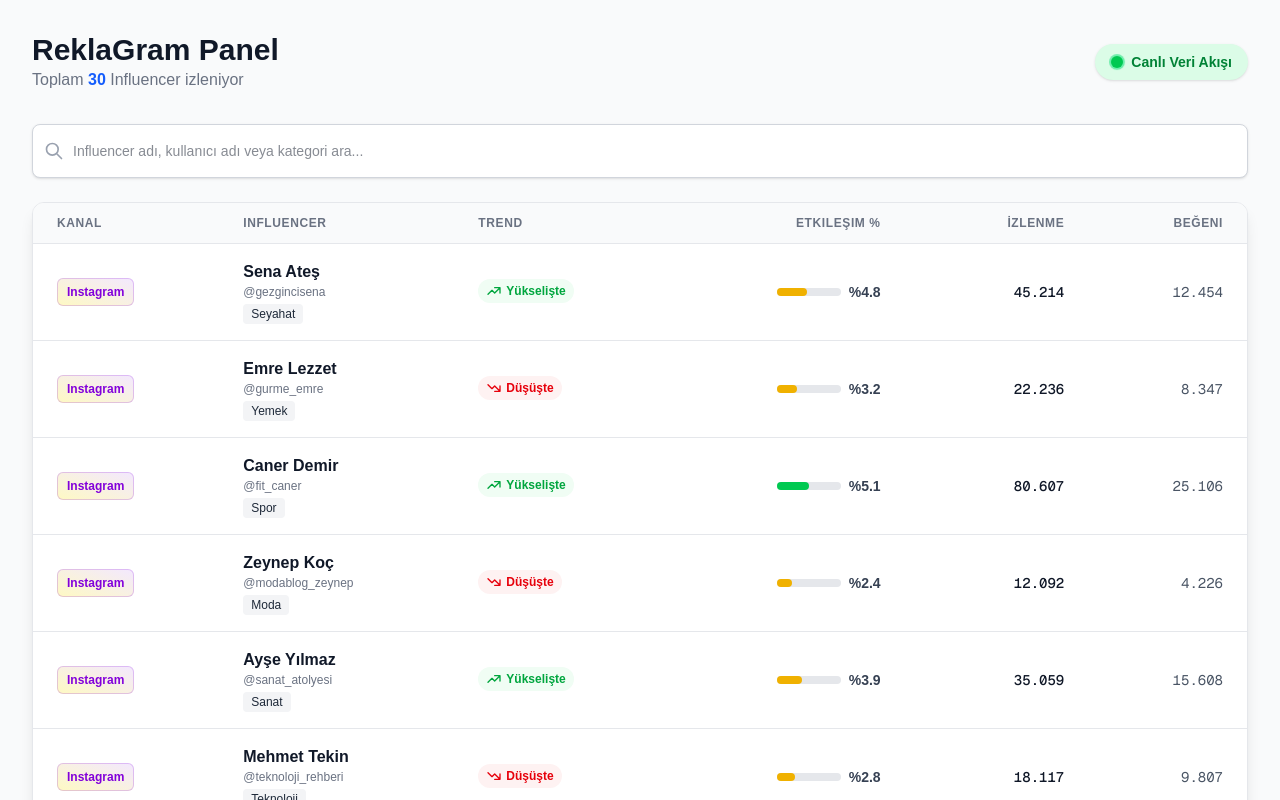
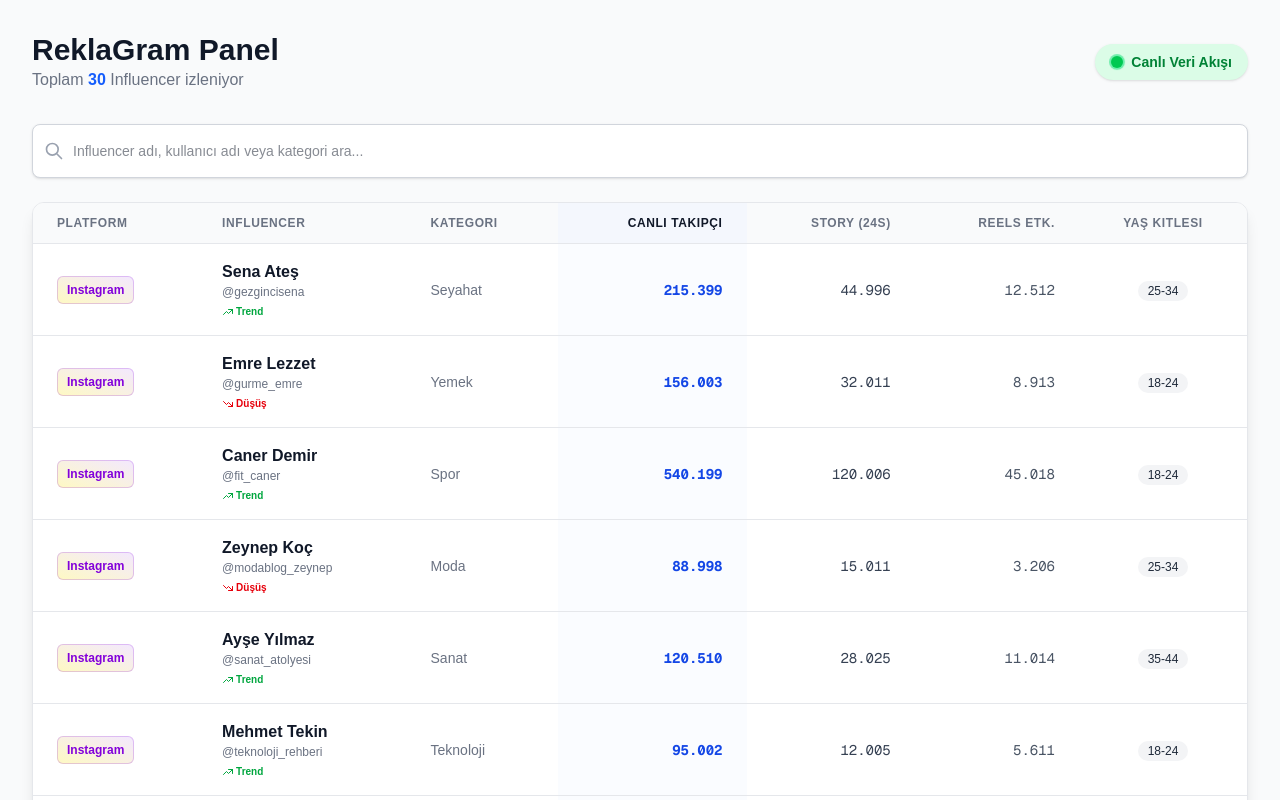
Before and after one commit to eneskizilca/reklagram-app, a Next.js app in the folder frontend/: page /dashboard in a window 1280 px wide. Shown: the top 800 px of the page. Built offline with nearby package versions, Linux system fonts and the light colour scheme.

Commit message:
Dashboard güncellemesi: Canlı Takipçi, Story, Reels verileri ve Yaş Kitlesi eklendi

```diff
--- a/frontend/src/app/dashboard/page.tsx
+++ b/frontend/src/app/dashboard/page.tsx
@@ -1,7 +1,6 @@
 'use client';
 
 import { useState, useEffect } from 'react';
-// Import yolunu senin düzelttiğin gibi göreceli yol yapıyoruz:
 import { MOCK_DATA, fluctuateData, MockInfluencer } from '../../data/mockData';
 
 export default function DashboardPage() {
@@ -12,7 +11,7 @@ export default function DashboardPage() {
   useEffect(() => {
     const interval = setInterval(() => {
       setInfluencers((currentData) => fluctuateData(currentData));
-    }, 2500);
+    }, 2500); // 2.5 saniyede bir güncelle
 
     return () => clearInterval(interval);
   }, []);
@@ -63,16 +62,19 @@ export default function DashboardPage() {
       </div>
 
       {/* Tablo */}
-      <div className="overflow-hidden rounded-xl border border-gray-200 bg-white shadow-lg">
+      <div className="overflow-x-auto rounded-xl border border-gray-200 bg-white shadow-lg">
         <table className="min-w-full divide-y divide-gray-200">
           <thead className="bg-gray-50">
             <tr>
-              <th className="px-6 py-3 text-left text-xs font-bold uppercase tracking-wider text-gray-500">Kanal</th>
+              <th className="px-6 py-3 text-left text-xs font-bold uppercase tracking-wider text-gray-500">Platform</th>
               <th className="px-6 py-3 text-left text-xs font-bold uppercase tracking-wider text-gray-500">Influencer</th>
-              <th className="px-6 py-3 text-left text-xs font-bold uppercase tracking-wider text-gray-500">Trend</th>
-              <th className="px-6 py-3 text-right text-xs font-bold uppercase tracking-wider text-gray-500">Etkileşim %</th>
-              <th className="px-6 py-3 text-right text-xs font-bold uppercase tracking-wider text-gray-500">İzlenme</th>
-              <th className="px-6 py-3 text-right text-xs font-bold uppercase tracking-wider text-gray-500">Beğeni</th>
+              <th className="px-6 py-3 text-left text-xs font-bold uppercase tracking-wider text-gray-500">Kategori</th>
+
+              {/* YENİ SÜTUNLAR */}
+              <th className="px-6 py-3 text-right text-xs font-bold uppercase tracking-wider text-gray-900 bg-blue-50/50">Canlı Takipçi</th>
+              <th className="px-6 py-3 text-right text-xs font-bold uppercase tracking-wider text-gray-500">Story (24s)</th>
+              <th className="px-6 py-3 text-right text-xs font-bold uppercase tracking-wider text-gray-500">Reels Etk.</th>
+              <th className="px-6 py-3 text-center text-xs font-bold uppercase tracking-wider text-gray-500">Yaş Kitlesi</th>
             </tr>
           </thead>
           <tbody className="divide-y divide-gray-200 bg-white">
@@ -93,54 +95,53 @@ export default function DashboardPage() {
                     <div className="flex flex-col">
                       <span className="font-bold text-gray-900">{inf.fullName}</span>
                       <span className="text-xs text-gray-500">{inf.username}</span>
-                      <span className="mt-1 inline-flex w-fit items-center rounded bg-gray-100 px-2 py-0.5 text-xs font-medium text-gray-800">
-                        {inf.category}
-                      </span>
+                      {/* Trend Oku İsmin Yanına Geldi */}
+                      <div className="mt-1 flex items-center gap-1">
+                         {inf.trend === 'up' ? (
+                            <span className="text-[10px] font-bold text-green-600 flex items-center">
+                              <svg className="h-3 w-3 mr-0.5" fill="none" viewBox="0 0 24 24" stroke="currentColor"><path strokeLinecap="round" strokeLinejoin="round" strokeWidth={2} d="M13 7h8m0 0v8m0-8l-8 8-4-4-6 6" /></svg>
+                              Trend
+                            </span>
+                          ) : (
+                            <span className="text-[10px] font-bold text-red-600 flex items-center">
+                              <svg className="h-3 w-3 mr-0.5" fill="none" viewBox="0 0 24 24" stroke="currentColor"><path strokeLinecap="round" strokeLinejoin="round" strokeWidth={2} d="M13 17h8m0 0V9m0 8l-8-8-4 4-6-6" /></svg>
+                              Düşüş
+                            </span>
+                          )}
+                      </div>
                     </div>
                   </td>
 
-                  <td className="whitespace-nowrap px-6 py-4">
-                    {inf.trend === 'up' ? (
-                      <span className="inline-flex items-center gap-1 text-green-600 bg-green-50 px-2 py-1 rounded-full text-xs font-bold">
-                        <svg className="h-4 w-4" fill="none" viewBox="0 0 24 24" stroke="currentColor">
-                          <path strokeLinecap="round" strokeLinejoin="round" strokeWidth={2} d="M13 7h8m0 0v8m0-8l-8 8-4-4-6 6" />
-                        </svg>
-                        Yükselişte
-                      </span>
-                    ) : (
-                      <span className="inline-flex items-center gap-1 text-red-600 bg-red-50 px-2 py-1 rounded-full text-xs font-bold">
-                        <svg className="h-4 w-4" fill="none" viewBox="0 0 24 24" stroke="currentColor">
-                          <path strokeLinecap="round" strokeLinejoin="round" strokeWidth={2} d="M13 17h8m0 0V9m0 8l-8-8-4 4-6-6" />
-                        </svg>
-                        Düşüşte
-                      </span>
-                    )}
+                  <td className="whitespace-nowrap px-6 py-4 text-sm text-gray-500">
+                    {inf.category}
                   </td>
 
-                  <td className="whitespace-nowrap px-6 py-4 text-right">
-                    <div className="flex items-center justify-end gap-2">
-                      <div className="h-2 w-16 rounded-full bg-gray-200">
-                        <div
-                          className={`h-2 rounded-full ${inf.engagementRate > 5 ? 'bg-green-500' : 'bg-yellow-500'}`}
-                          style={{ width: `${Math.min(inf.engagementRate * 10, 100)}%` }}
-                        ></div>
-                      </div>
-                      <span className="text-sm font-bold text-gray-700">%{inf.engagementRate}</span>
-                    </div>
+                  {/* TAKİPÇİ (YENİ VE CANLI) */}
+                  <td className="whitespace-nowrap px-6 py-4 text-right font-mono text-sm font-bold text-blue-700 bg-blue-50/30">
+                    {inf.followers.toLocaleString('tr-TR')}
                   </td>
 
-                  <td className="whitespace-nowrap px-6 py-4 text-right font-mono text-sm font-medium text-gray-900">
-                    {inf.views.toLocaleString('tr-TR')}
+                  {/* STORY İZLENME (YENİ) */}
+                  <td className="whitespace-nowrap px-6 py-4 text-right font-mono text-sm text-gray-700">
+                    {inf.storyAvgViews.toLocaleString('tr-TR')}
                   </td>
+
+                  {/* REELS ETKİLEŞİM (YENİ) */}
                   <td className="whitespace-nowrap px-6 py-4 text-right font-mono text-sm text-gray-600">
-                    {inf.likes.toLocaleString('tr-TR')}
+                    {inf.reelsInteraction.toLocaleString('tr-TR')}
+                  </td>
+
+                  {/* YAŞ KİTLESİ (YENİ) */}
+                  <td className="whitespace-nowrap px-6 py-4 text-center">
+                    <span className="inline-flex items-center rounded-full bg-gray-100 px-2.5 py-0.5 text-xs font-medium text-gray-800">
+                      {inf.audienceAge}
+                    </span>
                   </td>
                 </tr>
               ))
             ) : (
-              // Arama sonucu boşsa - İŞTE DÜZELTİLEN KISIM BURASI
               <tr>
-                <td colSpan={6} className="px-6 py-12 text-center text-gray-500">
+                <td colSpan={7} className="px-6 py-12 text-center text-gray-500">
                   <p className="text-lg">🔍 &quot;{searchTerm}&quot; için sonuç bulunamadı.</p>
                 </td>
               </tr>
--- a/frontend/src/data/mockData.ts
+++ b/frontend/src/data/mockData.ts
@@ -6,59 +6,72 @@ export interface MockInfluencer {
   username: string;
   fullName: string;
   category: string;
-  likes: number;
-  comments: number;
-  views: number;
-  shares: number;
-  engagementRate: number;
+  likes: number;     // Son gönderi beğenisi
+  views: number;     // Son gönderi izlenmesi
+
+  // YENİ EKLENEN ALANLAR
+  followers: number;       // Toplam Takipçi (Canlı değişecek)
+  storyAvgViews: number;   // Son 24 Saat Ortalama Story
+  reelsInteraction: number;// Reels Etkileşim Sayısı
+  audienceAge: string;     // Hedef Yaş Kitlesi (Statik)
+
   trend: 'up' | 'down';
 }
 
 export const MOCK_DATA: MockInfluencer[] = [
   // --- INSTAGRAM (10 Kişi) ---
-  { id: 1, platform: 'instagram', username: '@gezgincisena', fullName: 'Sena Ateş', category: 'Seyahat', likes: 12450, comments: 482, views: 45200, shares: 1205, engagementRate: 4.8, trend: 'up' },
-  { id: 2, platform: 'instagram', username: '@gurme_emre', fullName: 'Emre Lezzet', category: 'Yemek', likes: 8340, comments: 120, views: 22100, shares: 3450, engagementRate: 3.2, trend: 'down' },
-  { id: 3, platform: 'instagram', username: '@fit_caner', fullName: 'Caner Demir', category: 'Spor', likes: 25100, comments: 950, views: 80500, shares: 5600, engagementRate: 5.1, trend: 'up' },
-  { id: 4, platform: 'instagram', username: '@modablog_zeynep', fullName: 'Zeynep Koç', category: 'Moda', likes: 4200, comments: 85, views: 12000, shares: 940, engagementRate: 2.4, trend: 'down' },
-  { id: 5, platform: 'instagram', username: '@sanat_atolyesi', fullName: 'Ayşe Yılmaz', category: 'Sanat', likes: 15600, comments: 340, views: 35000, shares: 800, engagementRate: 3.9, trend: 'up' },
-  { id: 6, platform: 'instagram', username: '@teknoloji_rehberi', fullName: 'Mehmet Tekin', category: 'Teknoloji', likes: 9800, comments: 210, views: 18000, shares: 450, engagementRate: 2.8, trend: 'down' },
-  { id: 7, platform: 'instagram', username: '@doga_yuruyusu', fullName: 'Ali Dağlı', category: 'Doğa', likes: 32000, comments: 1200, views: 90000, shares: 4000, engagementRate: 6.5, trend: 'up' },
-  { id: 8, platform: 'instagram', username: '@kitap_kurdu_elif', fullName: 'Elif Okur', category: 'Edebiyat', likes: 5400, comments: 600, views: 10500, shares: 300, engagementRate: 5.5, trend: 'up' },
-  { id: 9, platform: 'instagram', username: '@makeup_selin', fullName: 'Selin Güzellik', category: 'Makyaj', likes: 45000, comments: 890, views: 120000, shares: 2500, engagementRate: 4.1, trend: 'down' },
-  { id: 10, platform: 'instagram', username: '@kopek_egitimi', fullName: 'Barış Pati', category: 'Hayvanlar', likes: 21000, comments: 450, views: 67000, shares: 3200, engagementRate: 4.9, trend: 'up' },
+  { id: 1, platform: 'instagram', username: '@gezgincisena', fullName: 'Sena Ateş', category: 'Seyahat', likes: 12450, views: 45200, followers: 215400, storyAvgViews: 45000, reelsInteraction: 12500, audienceAge: '25-34', trend: 'up' },
+  { id: 2, platform: 'instagram', username: '@gurme_emre', fullName: 'Emre Lezzet', category: 'Yemek', likes: 8340, views: 22100, followers: 156000, storyAvgViews: 32000, reelsInteraction: 8900, audienceAge: '18-24', trend: 'down' },
+  { id: 3, platform: 'instagram', username: '@fit_caner', fullName: 'Caner Demir', category: 'Spor', likes: 25100, views: 80500, followers: 540200, storyAvgViews: 120000, reelsInteraction: 45000, audienceAge: '18-24', trend: 'up' },
+  { id: 4, platform: 'instagram', username: '@modablog_zeynep', fullName: 'Zeynep Koç', category: 'Moda', likes: 4200, views: 12000, followers: 89000, storyAvgViews: 15000, reelsInteraction: 3200, audienceAge: '25-34', trend: 'down' },
+  { id: 5, platform: 'instagram', username: '@sanat_atolyesi', fullName: 'Ayşe Yılmaz', category: 'Sanat', likes: 15600, views: 35000, followers: 120500, storyAvgViews: 28000, reelsInteraction: 11000, audienceAge: '35-44', trend: 'up' },
+  { id: 6, platform: 'instagram', username: '@teknoloji_rehberi', fullName: 'Mehmet Tekin', category: 'Teknoloji', likes: 9800, views: 18000, followers: 95000, storyAvgViews: 12000, reelsInteraction: 5600, audienceAge: '18-24', trend: 'down' },
+  { id: 7, platform: 'instagram', username: '@doga_yuruyusu', fullName: 'Ali Dağlı', category: 'Doğa', likes: 32000, views: 90000, followers: 320000, storyAvgViews: 85000, reelsInteraction: 29000, audienceAge: '25-34', trend: 'up' },
+  { id: 8, platform: 'instagram', username: '@kitap_kurdu_elif', fullName: 'Elif Okur', category: 'Edebiyat', likes: 5400, views: 10500, followers: 45000, storyAvgViews: 8900, reelsInteraction: 2100, audienceAge: '18-24', trend: 'up' },
+  { id: 9, platform: 'instagram', username: '@makeup_selin', fullName: 'Selin Güzellik', category: 'Makyaj', likes: 45000, views: 120000, followers: 890000, storyAvgViews: 250000, reelsInteraction: 98000, audienceAge: '18-24', trend: 'down' },
+  { id: 10, platform: 'instagram', username: '@kopek_egitimi', fullName: 'Barış Pati', category: 'Hayvanlar', likes: 21000, views: 67000, followers: 180000, storyAvgViews: 56000, reelsInteraction: 19000, audienceAge: '35-44', trend: 'up' },
 
   // --- YOUTUBE (10 Kişi) ---
-  { id: 11, platform: 'youtube', username: '@teknomert', fullName: 'Mert Yılmaz', category: 'Teknoloji', likes: 12500, comments: 2300, views: 150200, shares: 850, engagementRate: 6.5, trend: 'up' },
-  { id: 12, platform: 'youtube', username: '@makyajgunlugu', fullName: 'Elif Sönmez', category: 'Güzellik', likes: 4200, comments: 650, views: 65400, shares: 120, engagementRate: 3.1, trend: 'down' },
-  { id: 13, platform: 'youtube', username: '@oyunzamani', fullName: 'Burak Gaming', category: 'Oyun', likes: 45000, comments: 12500, views: 320000, shares: 3200, engagementRate: 8.4, trend: 'up' },
-  { id: 14, platform: 'youtube', username: '@bilim_kutusu', fullName: 'Cem Bilim', category: 'Eğitim', likes: 89000, comments: 4500, views: 560000, shares: 12000, engagementRate: 9.2, trend: 'up' },
-  { id: 15, platform: 'youtube', username: '@film_elestirisi', fullName: 'Deniz Sinema', category: 'Eğlence', likes: 5600, comments: 890, views: 45000, shares: 230, engagementRate: 3.5, trend: 'down' },
-  { id: 16, platform: 'youtube', username: '@yazilim_dersleri', fullName: 'Ahmet Kod', category: 'Eğitim', likes: 12000, comments: 900, views: 89000, shares: 1500, engagementRate: 5.8, trend: 'up' },
-  { id: 17, platform: 'youtube', username: '@arabam_com', fullName: 'Volkan Oto', category: 'Otomobil', likes: 34000, comments: 1200, views: 210000, shares: 4500, engagementRate: 4.5, trend: 'up' },
-  { id: 18, platform: 'youtube', username: '@yoga_pratik', fullName: 'Zeynep Yoga', category: 'Sağlık', likes: 7800, comments: 340, views: 32000, shares: 890, engagementRate: 4.1, trend: 'down' },
-  { id: 19, platform: 'youtube', username: '@tarih_tozlu', fullName: 'İlber Hoca Fan', category: 'Tarih', likes: 56000, comments: 2300, views: 450000, shares: 9800, engagementRate: 7.2, trend: 'up' },
-  { id: 20, platform: 'youtube', username: '@gitar_dersi', fullName: 'Rockçı Efe', category: 'Müzik', likes: 4500, comments: 210, views: 18000, shares: 120, engagementRate: 3.8, trend: 'down' },
+  { id: 11, platform: 'youtube', username: '@teknomert', fullName: 'Mert Yılmaz', category: 'Teknoloji', likes: 12500, views: 150200, followers: 450000, storyAvgViews: 12000, reelsInteraction: 5600, audienceAge: '18-24', trend: 'up' },
+  { id: 12, platform: 'youtube', username: '@makyajgunlugu', fullName: 'Elif Sönmez', category: 'Güzellik', likes: 4200, views: 65400, followers: 120000, storyAvgViews: 4500, reelsInteraction: 1200, audienceAge: '18-24', trend: 'down' },
+  { id: 13, platform: 'youtube', username: '@oyunzamani', fullName: 'Burak Gaming', category: 'Oyun', likes: 45000, views: 320000, followers: 1200000, storyAvgViews: 150000, reelsInteraction: 45000, audienceAge: '13-17', trend: 'up' },
+  { id: 14, platform: 'youtube', username: '@bilim_kutusu', fullName: 'Cem Bilim', category: 'Eğitim', likes: 89000, views: 560000, followers: 2300000, storyAvgViews: 210000, reelsInteraction: 89000, audienceAge: '18-24', trend: 'up' },
+  { id: 15, platform: 'youtube', username: '@film_elestirisi', fullName: 'Deniz Sinema', category: 'Eğlence', likes: 5600, views: 45000, followers: 85000, storyAvgViews: 12000, reelsInteraction: 3400, audienceAge: '25-34', trend: 'down' },
+  { id: 16, platform: 'youtube', username: '@yazilim_dersleri', fullName: 'Ahmet Kod', category: 'Eğitim', likes: 12000, views: 89000, followers: 320000, storyAvgViews: 45000, reelsInteraction: 12000, audienceAge: '18-24', trend: 'up' },
+  { id: 17, platform: 'youtube', username: '@arabam_com', fullName: 'Volkan Oto', category: 'Otomobil', likes: 34000, views: 210000, followers: 670000, storyAvgViews: 89000, reelsInteraction: 23000, audienceAge: '25-34', trend: 'up' },
+  { id: 18, platform: 'youtube', username: '@yoga_pratik', fullName: 'Zeynep Yoga', category: 'Sağlık', likes: 7800, views: 32000, followers: 150000, storyAvgViews: 34000, reelsInteraction: 5600, audienceAge: '35-44', trend: 'down' },
+  { id: 19, platform: 'youtube', username: '@tarih_tozlu', fullName: 'İlber Hoca Fan', category: 'Tarih', likes: 56000, views: 450000, followers: 890000, storyAvgViews: 120000, reelsInteraction: 45000, audienceAge: '25-34', trend: 'up' },
+  { id: 20, platform: 'youtube', username: '@gitar_dersi', fullName: 'Rockçı Efe', category: 'Müzik', likes: 4500, views: 18000, followers: 56000, storyAvgViews: 8900, reelsInteraction: 2300, audienceAge: '18-24', trend: 'down' },
 
   // --- TIKTOK (10 Kişi) ---
-  { id: 21, platform: 'tiktok', username: '@komik_kedi', fullName: 'Derya Deniz', category: 'Eğlence', likes: 150000, comments: 5400, views: 1200000, shares: 12500, engagementRate: 12.5, trend: 'up' },
-  { id: 22, platform: 'tiktok', username: '@dansci_ali', fullName: 'Ali Vural', category: 'Dans', likes: 8500, comments: 230, views: 45000, shares: 150, engagementRate: 4.2, trend: 'down' },
-  { id: 23, platform: 'tiktok', username: '@pratikbilgiler', fullName: 'Selin Y.', category: 'Eğitim', likes: 76000, comments: 1200, views: 890000, shares: 8900, engagementRate: 9.1, trend: 'up' },
-  { id: 24, platform: 'tiktok', username: '@meydan_okuma', fullName: 'Crazy Boy', category: 'Eğlence', likes: 450000, comments: 15000, views: 2500000, shares: 45000, engagementRate: 15.2, trend: 'up' },
-  { id: 25, platform: 'tiktok', username: '@moda_ikonu', fullName: 'Fashion Ece', category: 'Moda', likes: 23000, comments: 450, views: 120000, shares: 1200, engagementRate: 5.6, trend: 'down' },
-  { id: 26, platform: 'tiktok', username: '@sokak_lezzetleri', fullName: 'Tadı Damakta', category: 'Yemek', likes: 89000, comments: 2100, views: 560000, shares: 6700, engagementRate: 8.9, trend: 'up' },
-  { id: 27, platform: 'tiktok', username: '@dublaj_kral', fullName: 'Ses Ustası', category: 'Komedi', likes: 12000, comments: 150, views: 67000, shares: 450, engagementRate: 3.4, trend: 'down' },
-  { id: 28, platform: 'tiktok', username: '@spor_motivasyon', fullName: 'Fit Life', category: 'Spor', likes: 56000, comments: 890, views: 340000, shares: 4500, engagementRate: 7.1, trend: 'up' },
-  { id: 29, platform: 'tiktok', username: '@resim_sanati', fullName: 'Çizgisel', category: 'Sanat', likes: 34000, comments: 560, views: 150000, shares: 2300, engagementRate: 6.2, trend: 'up' },
-  { id: 30, platform: 'tiktok', username: '@sarkici_kiz', fullName: 'Melodi', category: 'Müzik', likes: 9800, comments: 340, views: 45000, shares: 560, engagementRate: 4.5, trend: 'down' },
+  { id: 21, platform: 'tiktok', username: '@komik_kedi', fullName: 'Derya Deniz', category: 'Eğlence', likes: 150000, views: 1200000, followers: 2500000, storyAvgViews: 560000, reelsInteraction: 230000, audienceAge: '13-17', trend: 'up' },
+  { id: 22, platform: 'tiktok', username: '@dansci_ali', fullName: 'Ali Vural', category: 'Dans', likes: 8500, views: 45000, followers: 120000, storyAvgViews: 34000, reelsInteraction: 12000, audienceAge: '18-24', trend: 'down' },
+  { id: 23, platform: 'tiktok', username: '@pratikbilgiler', fullName: 'Selin Y.', category: 'Eğitim', likes: 76000, views: 890000, followers: 1500000, storyAvgViews: 340000, reelsInteraction: 120000, audienceAge: '18-24', trend: 'up' },
+  { id: 24, platform: 'tiktok', username: '@meydan_okuma', fullName: 'Crazy Boy', category: 'Eğlence', likes: 450000, views: 2500000, followers: 5600000, storyAvgViews: 1200000, reelsInteraction: 890000, audienceAge: '13-17', trend: 'up' },
+  { id: 25, platform: 'tiktok', username: '@moda_ikonu', fullName: 'Fashion Ece', category: 'Moda', likes: 23000, views: 120000, followers: 450000, storyAvgViews: 89000, reelsInteraction: 34000, audienceAge: '18-24', trend: 'down' },
+  { id: 26, platform: 'tiktok', username: '@sokak_lezzetleri', fullName: 'Tadı Damakta', category: 'Yemek', likes: 89000, views: 560000, followers: 1200000, storyAvgViews: 340000, reelsInteraction: 150000, audienceAge: '25-34', trend: 'up' },
+  { id: 27, platform: 'tiktok', username: '@dublaj_kral', fullName: 'Ses Ustası', category: 'Komedi', likes: 12000, views: 67000, followers: 230000, storyAvgViews: 45000, reelsInteraction: 12000, audienceAge: '18-24', trend: 'down' },
+  { id: 28, platform: 'tiktok', username: '@spor_motivasyon', fullName: 'Fit Life', category: 'Spor', likes: 56000, views: 340000, followers: 890000, storyAvgViews: 150000, reelsInteraction: 67000, audienceAge: '18-24', trend: 'up' },
+  { id: 29, platform: 'tiktok', username: '@resim_sanati', fullName: 'Çizgisel', category: 'Sanat', likes: 34000, views: 150000, followers: 450000, storyAvgViews: 89000, reelsInteraction: 34000, audienceAge: '25-34', trend: 'up' },
+  { id: 30, platform: 'tiktok', username: '@sarkici_kiz', fullName: 'Melodi', category: 'Müzik', likes: 9800, views: 45000, followers: 120000, storyAvgViews: 34000, reelsInteraction: 12000, audienceAge: '18-24', trend: 'down' },
 ];
 
+// CANLILIK FONKSİYONU:
+// Takipçi sayısını da artık titretiyoruz!
 export function fluctuateData(data: MockInfluencer[]): MockInfluencer[] {
   return data.map(inf => {
-    const change = Math.floor(Math.random() * 20) - 5;
     return {
       ...inf,
+      // Takipçi sayısı (+5 ile -2 arası oynar) -> Çok inandırıcı durur
+      followers: inf.followers + (Math.floor(Math.random() * 8) - 2),
+
+      // Story ve Reels de oynasın
+      storyAvgViews: inf.storyAvgViews + (Math.floor(Math.random() * 30) - 10),
+      reelsInteraction: inf.reelsInteraction + (Math.floor(Math.random() * 20) - 5),
+
+      // Eski metrikler
       views: inf.views + (Math.floor(Math.random() * 100) - 20),
-      likes: inf.likes + change,
+      likes: inf.likes + (Math.floor(Math.random() * 20) - 5),
       trend: Math.random() > 0.9 ? (inf.trend === 'up' ? 'down' : 'up') : inf.trend
     };
   });
```
